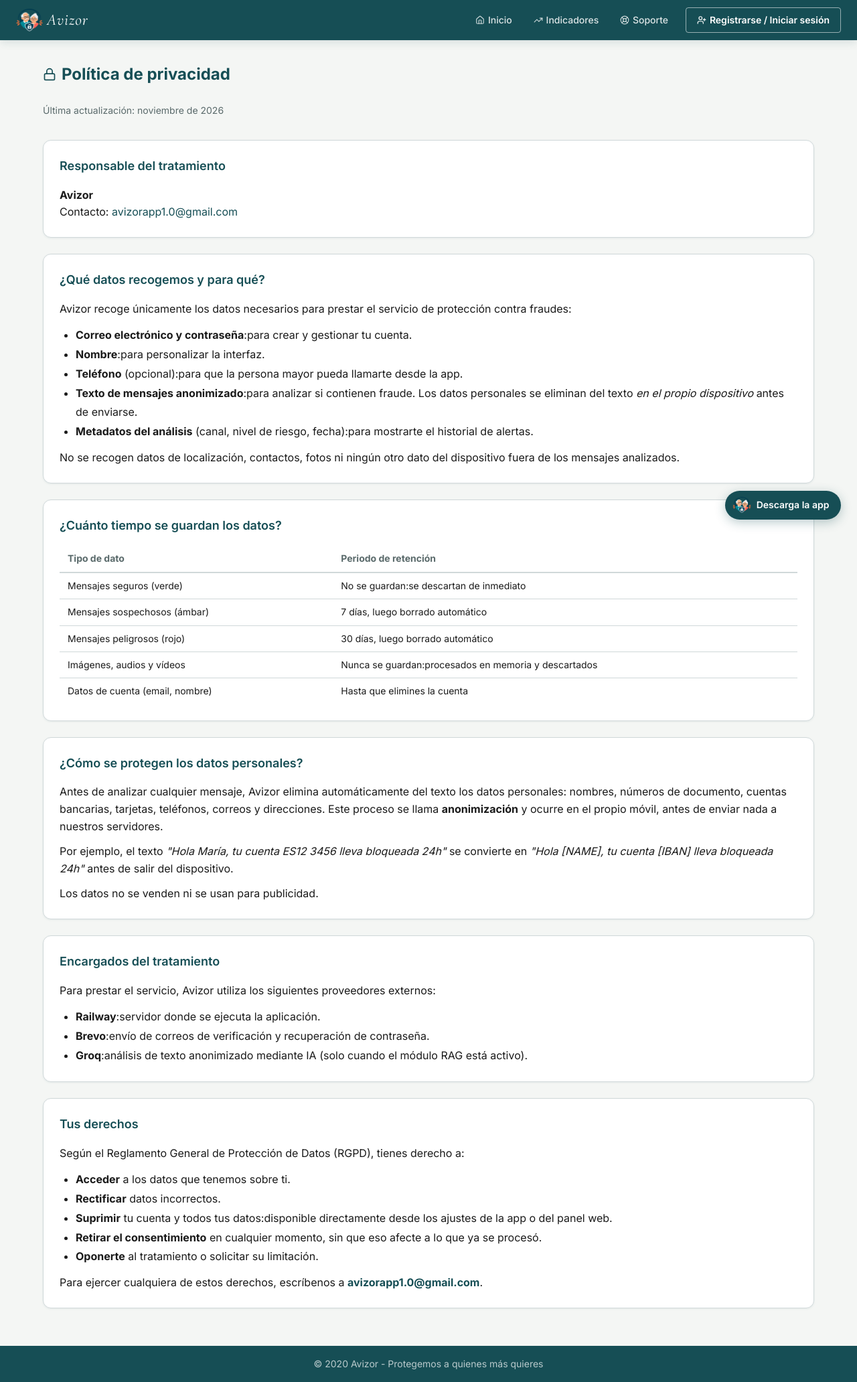
After one commit to MariaIsaDurango/Avizor, a Python web app: template backend/app/web/templates/privacidad.html in a window 1280 px wide. The commit adds this page. Shown: the whole page at 67% size. Run offline with Jinja, Linux system fonts and the light colour scheme; the template is opened without the code that fills it: most values are stand-ins (such as "Sample title", 1, 10 or a date in 2020).

Commit message:
feat(web): política de privacidad dedicada, eliminar cuenta y coherencia legal

```diff
--- a/backend/app/web/templates/base.html
+++ b/backend/app/web/templates/base.html
@@ -255,6 +255,17 @@
         <p class="modal-section-title">Zona de peligro</p>
         <button class="btn btn--danger" id="btn-unlink-senior" style="width:100%;">Desvincular sénior</button>
         <p class="modal-feedback" id="unlink-feedback"></p>
+        <div style="margin-top:1rem;padding-top:1rem;border-top:1px solid var(--color-border);">
+          <p style="font-size:var(--font-size-sm);color:var(--color-text-muted);margin-bottom:0.75rem;">
+            Eliminar la cuenta borrará todos tus datos de forma permanente y no se puede deshacer.
+          </p>
+          <div class="field-group">
+            <label class="field-label" for="account-delete-pwd">Confirma tu contraseña</label>
+            <input class="field-input" type="password" id="account-delete-pwd" autocomplete="current-password">
+          </div>
+          <button class="btn btn--danger" id="btn-delete-account" style="width:100%;">Eliminar mi cuenta</button>
+          <p class="modal-feedback" id="delete-feedback"></p>
+        </div>
       </div>
     </div>
   </div>
@@ -321,7 +332,8 @@
       document.getElementById('account-current-pwd').value = '';
       document.getElementById('account-new-pwd').value = '';
       document.getElementById('account-phone-input').value = '';
-      ['name-feedback', 'pwd-feedback', 'phone-feedback', 'unlink-feedback'].forEach(id => {
+      document.getElementById('account-delete-pwd').value = '';
+      ['name-feedback', 'pwd-feedback', 'phone-feedback', 'unlink-feedback', 'delete-feedback'].forEach(id => {
         const el = document.getElementById(id);
         el.textContent = '';
         el.className = 'modal-feedback';
@@ -428,6 +440,32 @@
       } catch { fb.textContent = 'Error de conexión.'; fb.className = 'modal-feedback modal-feedback--error'; btn.disabled = false; btn.textContent = 'Cambiar contraseña'; }
     });
 
+    document.getElementById('btn-delete-account').addEventListener('click', async () => {
+      const pwd = document.getElementById('account-delete-pwd').value;
+      const fb  = document.getElementById('delete-feedback');
+      const btn = document.getElementById('btn-delete-account');
+      if (!pwd) { fb.textContent = 'Escribe tu contraseña para confirmar.'; fb.className = 'modal-feedback modal-feedback--error'; return; }
+      if (!window.confirm('¿Seguro que quieres eliminar tu cuenta? Esta acción no se puede deshacer.')) return;
+      btn.disabled = true; btn.textContent = 'Eliminando…';
+      try {
+        const token = localStorage.getItem('avizor_token');
+        const res = await fetch('/api/v1/auth/me', {
+          method: 'DELETE',
+          headers: { 'Content-Type': 'application/json', Authorization: `Bearer ${token}` },
+          body: JSON.stringify({ password: pwd }),
+        });
+        if (res.status === 204) {
+          localStorage.removeItem('avizor_token');
+          window.location.replace('/');
+        } else {
+          const err = await res.json().catch(() => ({}));
+          fb.textContent = err.detail ?? 'Error al eliminar la cuenta.';
+          fb.className = 'modal-feedback modal-feedback--error';
+          btn.disabled = false; btn.textContent = 'Eliminar mi cuenta';
+        }
+      } catch { fb.textContent = 'Error de conexión.'; fb.className = 'modal-feedback modal-feedback--error'; btn.disabled = false; btn.textContent = 'Eliminar mi cuenta'; }
+    });
+
     document.getElementById('btn-unlink-senior').addEventListener('click', async () => {
       const fb = document.getElementById('unlink-feedback');
       if (!window.confirm('¿Seguro que quieres desvincular al sénior? Dejará de estar protegido por Avizor. Esta acción no se puede deshacer.')) return;
--- a/backend/app/web/templates/download.html
+++ b/backend/app/web/templates/download.html
@@ -252,7 +252,7 @@
     </li>
     <li>
       <i data-lucide="file-text" aria-hidden="true"></i>
-      <span>Al instalar la app aceptas nuestra <a href="/support#privacidad">política de privacidad</a> y el tratamiento de datos conforme al RGPD.</span>
+      <span>Al instalar la app aceptas nuestra <a href="/privacidad">política de privacidad</a> y el tratamiento de datos conforme al RGPD.</span>
     </li>
   </ul>
 </section>
--- /dev/null
+++ b/backend/app/web/templates/privacidad.html
@@ -0,0 +1,109 @@
+{% extends "base.html" %}
+
+{% block title %}Política de privacidad{% endblock %}
+{% block meta_description %}Política de privacidad de Avizor:cómo se protegen tus datos, cuánto tiempo se guardan y cuáles son tus derechos.{% endblock %}
+
+{% block content %}
+<h1 class="page-heading">
+  <i data-lucide="lock" aria-hidden="true"></i>
+  Política de privacidad
+</h1>
+<p class="text-muted text-sm" style="margin-bottom: 2rem;">Última actualización: noviembre de 2026</p>
+
+<div class="card" style="margin-bottom: 1.5rem;">
+  <h2 class="card__title">Responsable del tratamiento</h2>
+  <p><strong>Avizor</strong></p>
+  <p>Contacto: <a href="mailto:avizorapp1.0@gmail.com">avizorapp1.0@gmail.com</a></p>
+</div>
+
+<div class="card" style="margin-bottom: 1.5rem;">
+  <h2 class="card__title">¿Qué datos recogemos y para qué?</h2>
+  <p>Avizor recoge únicamente los datos necesarios para prestar el servicio de protección contra fraudes:</p>
+  <ul style="padding-left: 1.5rem; margin-top: 0.75rem; line-height: 1.8;">
+    <li><strong>Correo electrónico y contraseña</strong>:para crear y gestionar tu cuenta.</li>
+    <li><strong>Nombre</strong>:para personalizar la interfaz.</li>
+    <li><strong>Teléfono</strong> (opcional):para que la persona mayor pueda llamarte desde la app.</li>
+    <li><strong>Texto de mensajes anonimizado</strong>:para analizar si contienen fraude. Los datos personales se eliminan del texto <em>en el propio dispositivo</em> antes de enviarse.</li>
+    <li><strong>Metadatos del análisis</strong> (canal, nivel de riesgo, fecha):para mostrarte el historial de alertas.</li>
+  </ul>
+  <p style="margin-top: 0.75rem;">No se recogen datos de localización, contactos, fotos ni ningún otro dato del dispositivo fuera de los mensajes analizados.</p>
+</div>
+
+<div class="card" style="margin-bottom: 1.5rem;">
+  <h2 class="card__title">¿Cuánto tiempo se guardan los datos?</h2>
+  <table style="width:100%; border-collapse:collapse; font-size: var(--font-size-sm); margin-top: 0.5rem;">
+    <thead>
+      <tr>
+        <th style="text-align:left; padding: 0.5rem 0.75rem; border-bottom: 2px solid var(--color-border); color: var(--color-text-muted);">Tipo de dato</th>
+        <th style="text-align:left; padding: 0.5rem 0.75rem; border-bottom: 2px solid var(--color-border); color: var(--color-text-muted);">Periodo de retención</th>
+      </tr>
+    </thead>
+    <tbody>
+      <tr>
+        <td style="padding: 0.5rem 0.75rem; border-bottom: 1px solid var(--color-border);">Mensajes seguros (verde)</td>
+        <td style="padding: 0.5rem 0.75rem; border-bottom: 1px solid var(--color-border);">No se guardan:se descartan de inmediato</td>
+      </tr>
+      <tr>
+        <td style="padding: 0.5rem 0.75rem; border-bottom: 1px solid var(--color-border);">Mensajes sospechosos (ámbar)</td>
+        <td style="padding: 0.5rem 0.75rem; border-bottom: 1px solid var(--color-border);">7 días, luego borrado automático</td>
+      </tr>
+      <tr>
+        <td style="padding: 0.5rem 0.75rem; border-bottom: 1px solid var(--color-border);">Mensajes peligrosos (rojo)</td>
+        <td style="padding: 0.5rem 0.75rem; border-bottom: 1px solid var(--color-border);">30 días, luego borrado automático</td>
+      </tr>
+      <tr>
+        <td style="padding: 0.5rem 0.75rem; border-bottom: 1px solid var(--color-border);">Imágenes, audios y vídeos</td>
+        <td style="padding: 0.5rem 0.75rem; border-bottom: 1px solid var(--color-border);">Nunca se guardan:procesados en memoria y descartados</td>
+      </tr>
+      <tr>
+        <td style="padding: 0.5rem 0.75rem;">Datos de cuenta (email, nombre)</td>
+        <td style="padding: 0.5rem 0.75rem;">Hasta que elimines la cuenta</td>
+      </tr>
+    </tbody>
+  </table>
+</div>
+
+<div class="card" style="margin-bottom: 1.5rem;">
+  <h2 class="card__title">¿Cómo se protegen los datos personales?</h2>
+  <p>
+    Antes de analizar cualquier mensaje, Avizor elimina automáticamente del texto los datos
+    personales: nombres, números de documento, cuentas bancarias, tarjetas, teléfonos,
+    correos y direcciones. Este proceso se llama <strong>anonimización</strong> y ocurre
+    en el propio móvil, antes de enviar nada a nuestros servidores.
+  </p>
+  <p style="margin-top: 0.75rem;">
+    Por ejemplo, el texto <em>"Hola María, tu cuenta ES12 3456 lleva bloqueada 24h"</em>
+    se convierte en <em>"Hola [NAME], tu cuenta [IBAN] lleva bloqueada 24h"</em> antes
+    de salir del dispositivo.
+  </p>
+  <p style="margin-top: 0.75rem;">Los datos no se venden ni se usan para publicidad.</p>
+</div>
+
+<div class="card" style="margin-bottom: 1.5rem;">
+  <h2 class="card__title">Encargados del tratamiento</h2>
+  <p>Para prestar el servicio, Avizor utiliza los siguientes proveedores externos:</p>
+  <ul style="padding-left: 1.5rem; margin-top: 0.75rem; line-height: 1.8;">
+    <li><strong>Railway</strong>:servidor donde se ejecuta la aplicación.</li>
+    <li><strong>Brevo</strong>:envío de correos de verificación y recuperación de contraseña.</li>
+    <li><strong>Groq</strong>:análisis de texto anonimizado mediante IA (solo cuando el módulo RAG está activo).</li>
+  </ul>
+</div>
+
+<div class="card" style="margin-bottom: 1.5rem;">
+  <h2 class="card__title">Tus derechos</h2>
+  <p>
+    Según el Reglamento General de Protección de Datos (RGPD), tienes derecho a:
+  </p>
+  <ul style="padding-left: 1.5rem; margin-top: 0.75rem; line-height: 1.8;">
+    <li><strong>Acceder</strong> a los datos que tenemos sobre ti.</li>
+    <li><strong>Rectificar</strong> datos incorrectos.</li>
+    <li><strong>Suprimir</strong> tu cuenta y todos tus datos:disponible directamente desde los ajustes de la app o del panel web.</li>
+    <li><strong>Retirar el consentimiento</strong> en cualquier momento, sin que eso afecte a lo que ya se procesó.</li>
+    <li><strong>Oponerte</strong> al tratamiento o solicitar su limitación.</li>
+  </ul>
+  <p style="margin-top: 0.75rem;">
+    Para ejercer cualquiera de estos derechos, escríbenos a
+    <a href="mailto:avizorapp1.0@gmail.com"><strong>avizorapp1.0@gmail.com</strong></a>.
+  </p>
+</div>
+{% endblock %}
--- a/backend/app/web/templates/register.html
+++ b/backend/app/web/templates/register.html
@@ -341,6 +341,11 @@
 
       </form>
 
+      <p class="auth-footer" style="margin-top: 0.75rem; font-size: 0.8125rem;">
+        Al crear tu cuenta aceptas nuestra <a href="/privacidad">política de privacidad</a>.
+        Responsable del tratamiento: <strong>Avizor</strong>.
+      </p>
+
       <p class="auth-footer" id="login-footer">
         ¿Ya tienes cuenta? <a href="/login">Inicia sesión</a>
       </p>
```
Also changed, not shown: backend/app/web/router.py (+9 -0 lines), backend/app/web/templates/support.html (+16 -6 lines).
